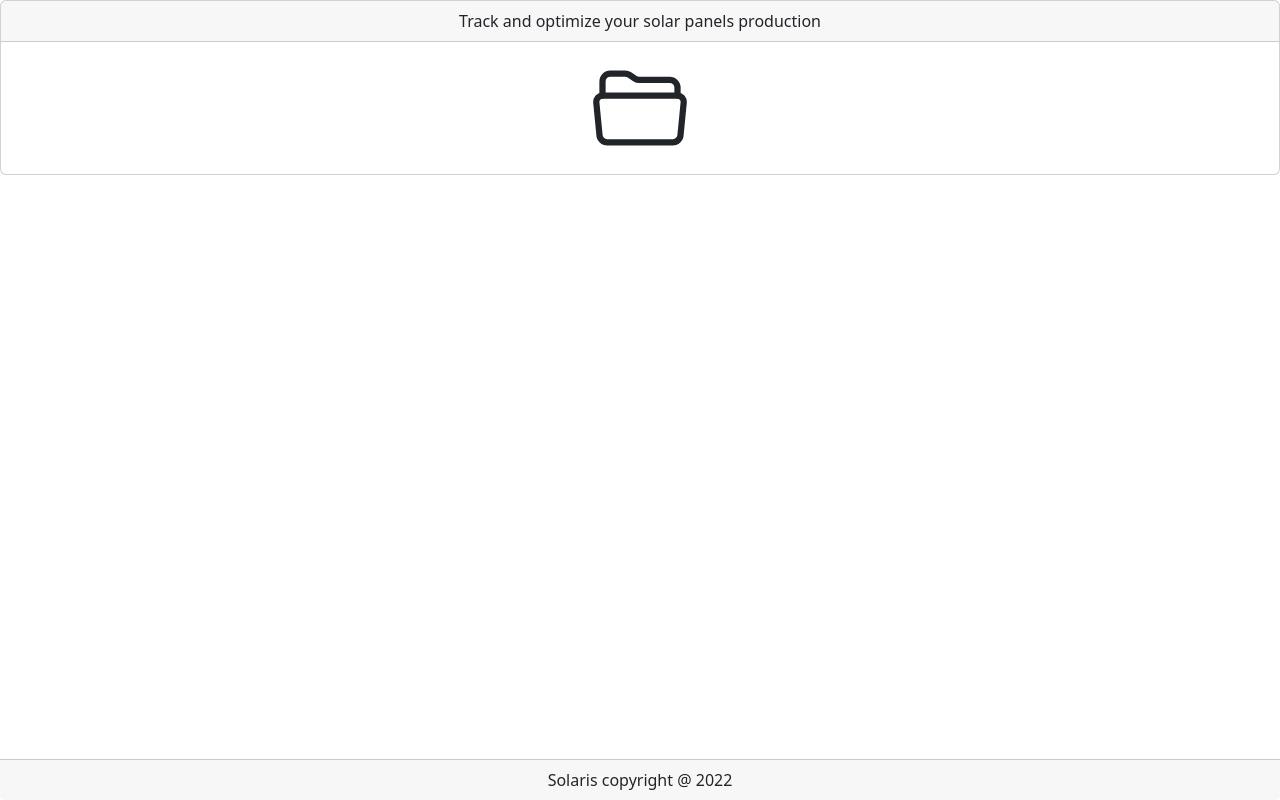
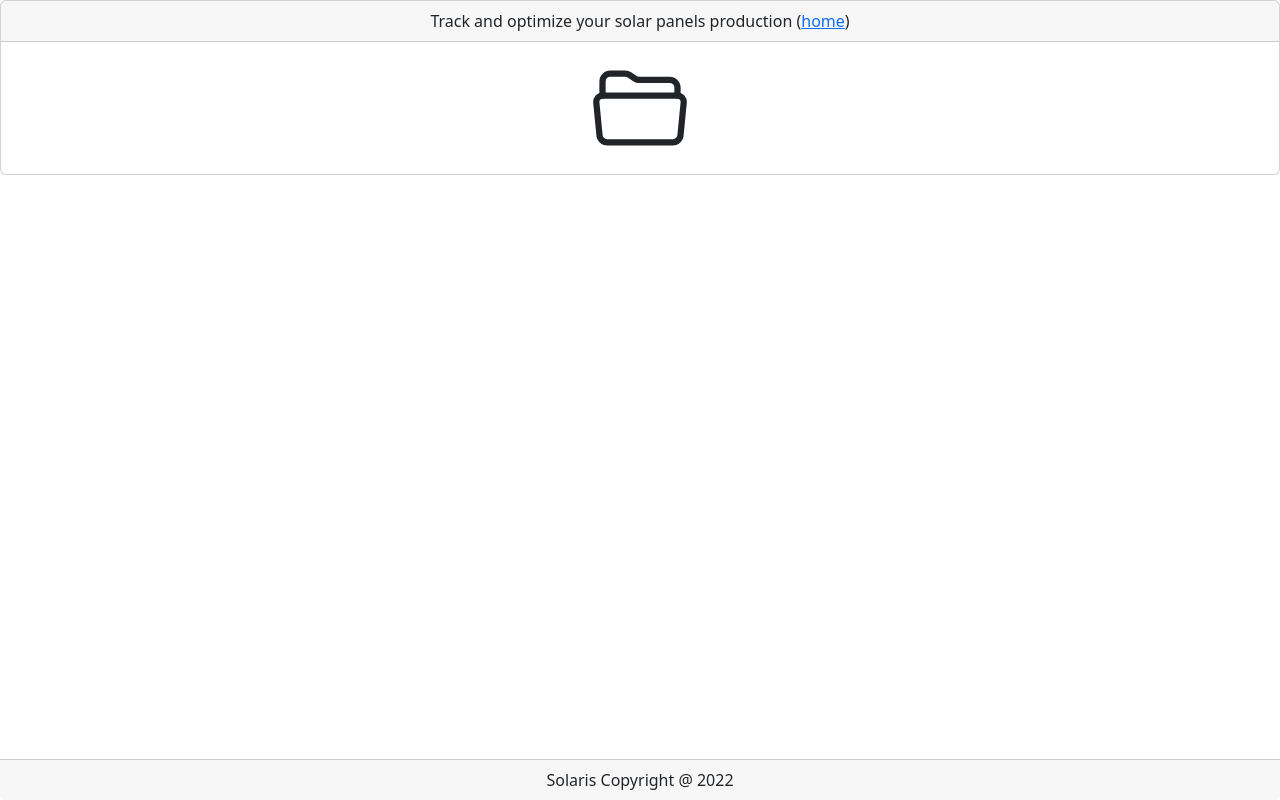
Before and after one commit to thefourhorsemen/solaris, a React (Create React App) app: page / in a window 1280 px wide. Built offline with nearby package versions, Linux system fonts and the light colour scheme.

Commit message:
reload link

```diff
--- a/src/App.tsx
+++ b/src/App.tsx
@@ -1,5 +1,5 @@
 import React, {Suspense, useState} from 'react'
-import {BrowserRouter, Route, Routes} from "react-router-dom"
+import {BrowserRouter, NavLink, Route, Routes} from "react-router-dom"
 import './App.css'
 import {NetEnergy} from "./models/NetEnergy"
 import {Card} from "react-bootstrap";
@@ -13,14 +13,15 @@ const About = React.lazy(() => import('./components/About'))
 const App = () => {
   const decorate = (element: JSX.Element) => {
     return <Card className="text-center">
-      <Card.Header>Track and optimize your solar panels production</Card.Header>
+      <Card.Header>Track and optimize your solar panels production (<NavLink
+          to="/">home</NavLink>)</Card.Header>
       <Card.Body>{element}</Card.Body>
       <Card.Footer style={{
         position: "fixed",
         left: 0,
         bottom: 0,
         right: 0
-      }}>Solaris copyright @ {new Date().getFullYear()}</Card.Footer>
+      }}>Solaris Copyright @ {new Date().getFullYear()}</Card.Footer>
     </Card>
   }
 
```
